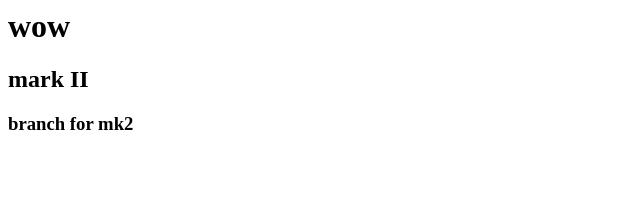
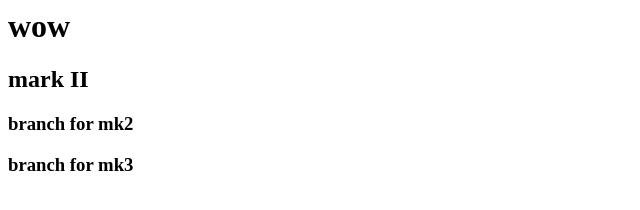
Before and after one commit to Redchlorophyll/test, a plain HTML site: page index.html in a window 1280 px wide. Shown: the whole page, without its empty margins (0-640 px from the left). Drawn offline with Linux system fonts and the light colour scheme.

Commit message:
fix theng

```diff
--- a/index.html
+++ b/index.html
@@ -1,3 +1,4 @@
 <h1>wow</h1>
 <h2>mark II</h2>
 <h3>branch for mk2</h3>
+<h3>branch for mk3</h3>
```
